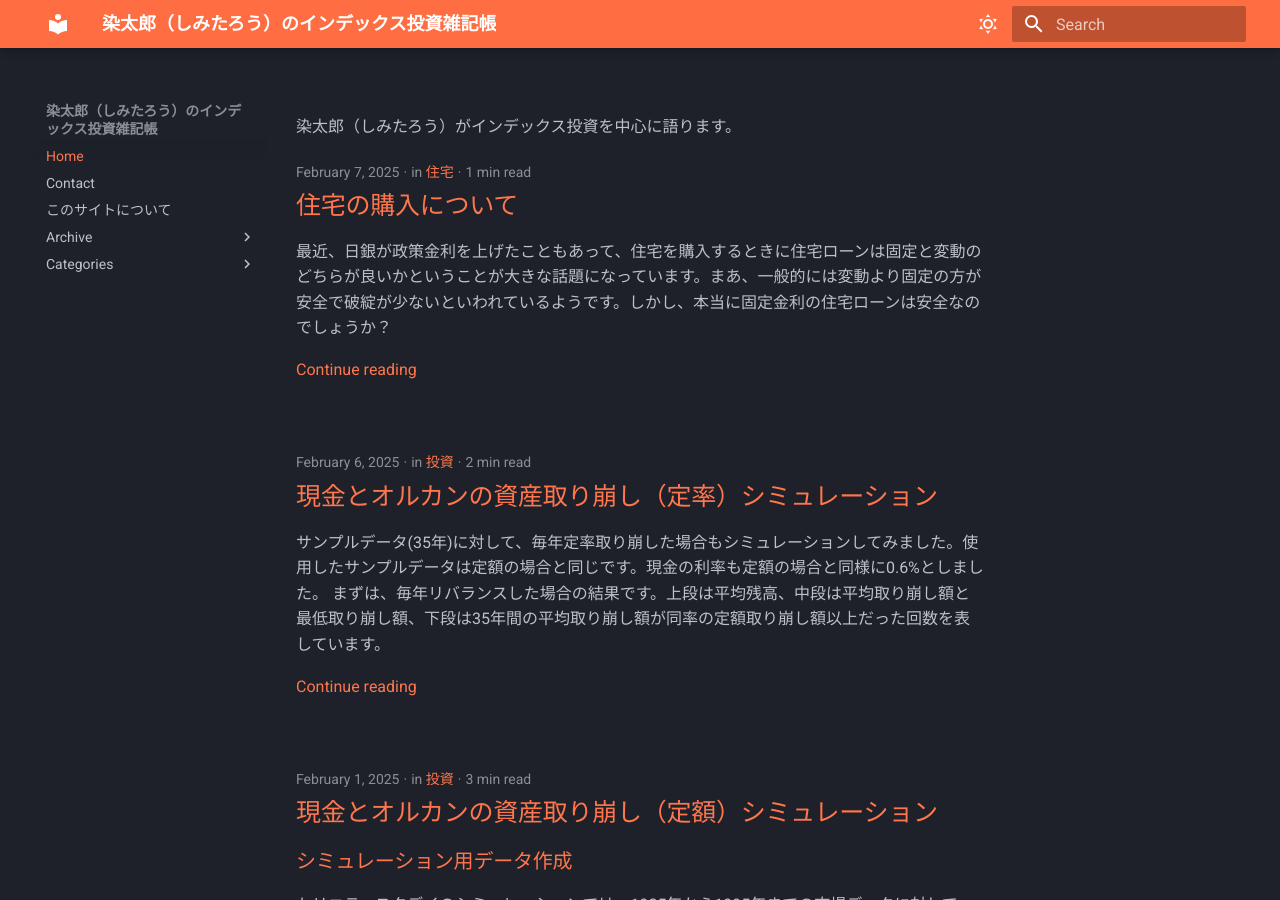
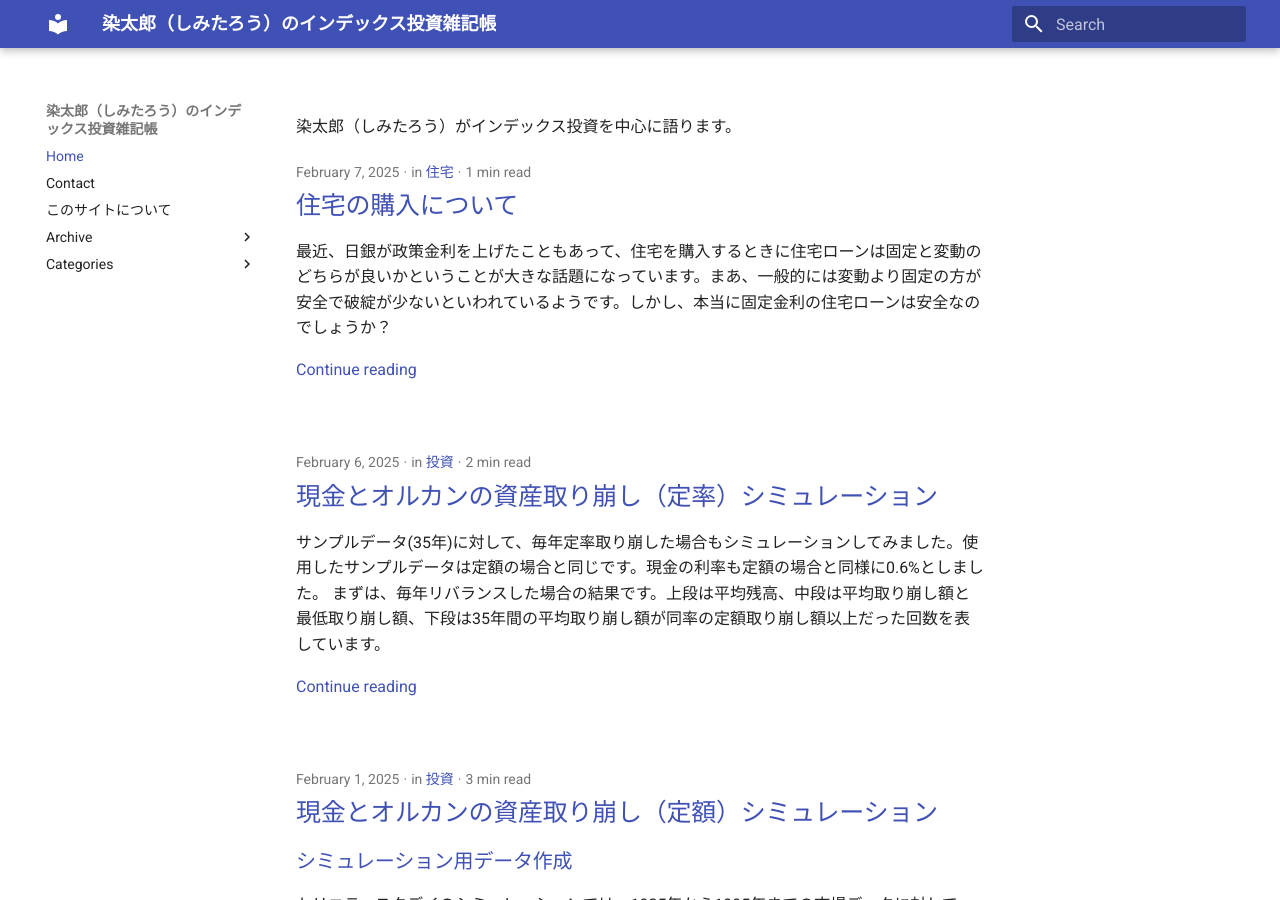
Before and after one commit to dozunaru/dozunaru.github.io, an MkDocs documentation site: the page built from docs/index.md, in a window 1280 px wide and 900 px high. Built offline with MkDocs 1.6.1 and Material for MkDocs 9.7.7, drawn with Linux system fonts in a browser that asks for light colours.

Commit message:
ダークモード廃止

```diff
--- a/mkdocs.yml
+++ b/mkdocs.yml
@@ -2,25 +2,9 @@ site_name: 染太郎（しみたろう）のインデックス投資雑記帳
 site_description: 染太郎（しみたろう）がインデックス投資を中心に語ります。
 site_url: https://github.com/dozunaru/dozunaru.github.io.git
 
-
 theme:
   name: material
   custom_dir: overrides
-  palette:
-    # Dark Mode
-    - scheme: slate
-      toggle:
-        icon: material/weather-sunny
-        name: Dark mode
-      primary: deep orange
-      accent: deep purple
-    # Light Mode
-    - scheme: default
-      toggle:
-        icon: material/weather-night
-        name: Light mode
-      primary: blue
-      accent: deep orange
 markdown_extensions:
   - attr_list
   - md_in_html
```
